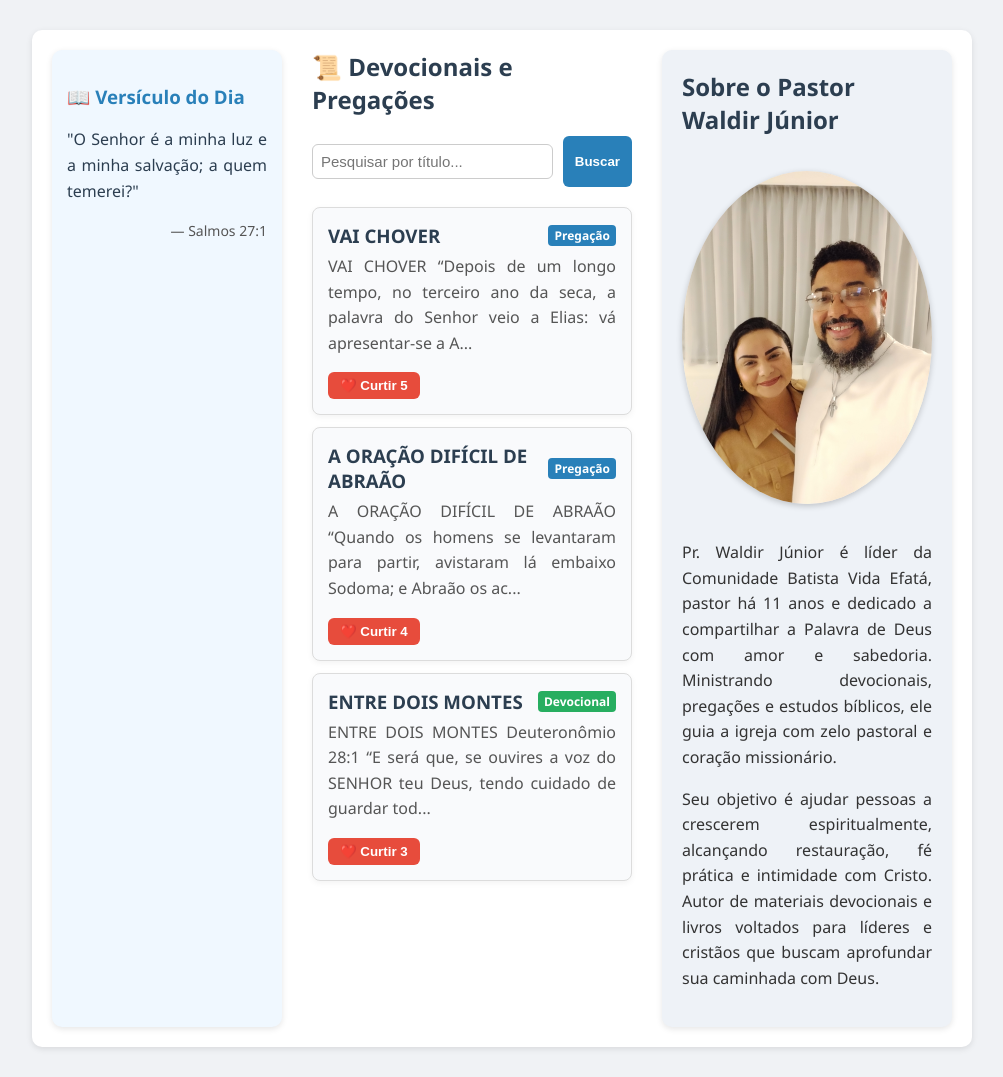
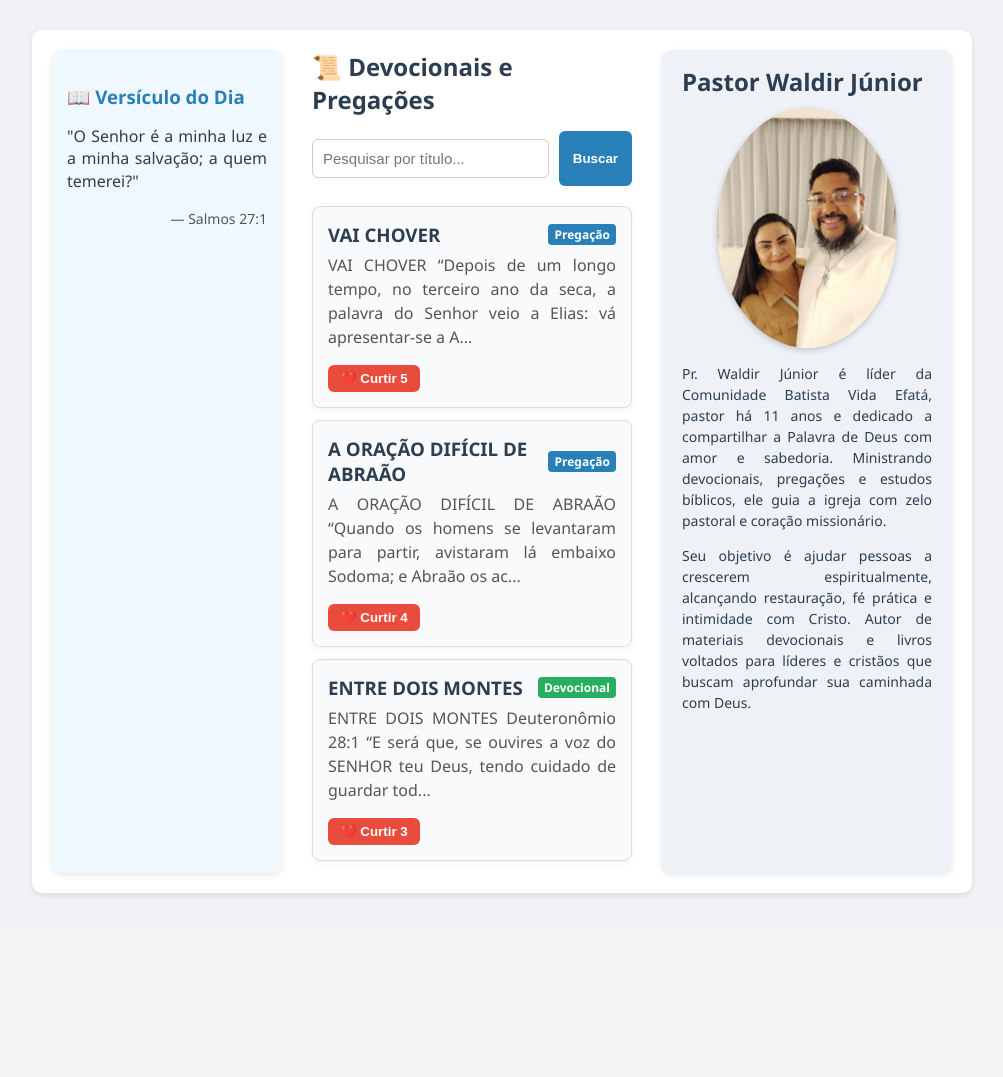
Before and after one commit to prwaldirfranco/devocionais_app, a Flask app: page / in a window 1280 px wide. Shown: the part 60-1137 px from the top of the page, without its empty margins (138-1141 px from the left). After the commit the page ends 955 px from the top, so only its background shows below. Run offline with Flask 3, Linux system fonts and the light colour scheme; data comes from the database, SQL or seed files in the repository.

Commit message:
Mensagem descrevendo a atualização

```diff
--- a/templates/index.html
+++ b/templates/index.html
@@ -5,23 +5,23 @@
 
   <!-- Coluna versículo diário (esquerda) -->
   <div style="flex:1; min-width:200px; background:#f0f8ff; padding:15px; border-radius:10px; box-shadow:0 2px 6px rgba(0,0,0,0.1);">
-    <h3 style="color:#2980b9;">📖 Versículo do Dia</h3>
-    <p id="versiculo-texto" style="font-size:16px; color:#2c3e50;">"{{ versiculo_texto }}"</p>
-    <p id="versiculo-ref" style="font-size:14px; color:#555; text-align:right;">— {{ versiculo_ref }}</p>
+    <h3 style="color:#2980b9; margin-bottom:10px;">📖 Versículo do Dia</h3>
+    <p id="versiculo-texto" style="font-size:16px; color:#2c3e50; line-height:1.4;">"{{ versiculo_texto }}"</p>
+    <p id="versiculo-ref" style="font-size:14px; color:#555; text-align:right; margin-top:6px;">— {{ versiculo_ref }}</p>
   </div>
 
   <!-- Coluna devocionais (centro) -->
   <div style="flex:2; min-width:300px;">
-    <h2 style="color:#2c3e50;">📜 Devocionais e Pregações</h2>
+    <h2 style="color:#2c3e50; margin-bottom:15px;">📜 Devocionais e Pregações</h2>
 
     <!-- Barra de pesquisa -->
     <form method="GET" style="margin-bottom:20px; display:flex; gap:10px;">
-        <input type="text" name="q" placeholder="Pesquisar por título..." value="{{ query }}" style="flex:1; padding:8px; border-radius:6px; border:1px solid #ccc;">
-        <button type="submit" style="padding:8px 12px; background:#2980b9; color:white; border:none; border-radius:6px;">Buscar</button>
+        <input type="text" name="q" placeholder="Pesquisar por título..." value="{{ query }}" style="flex:1; padding:10px; border-radius:6px; border:1px solid #ccc;">
+        <button type="submit" style="padding:10px 14px; background:#2980b9; color:white; border:none; border-radius:6px;">Buscar</button>
     </form>
 
     {% for dev in devocionais %}
-    <div style="background:#f9fafc; padding:15px; margin-bottom:12px; border-radius:8px; border:1px solid #dcdcdc; box-shadow:0 2px 6px rgba(0,0,0,0.05);">
+    <div style="background:#f9fafc; padding:15px; margin-bottom:12px; border-radius:8px; border:1px solid #dcdcdc; box-shadow:0 2px 6px rgba(0,0,0,0.05); transition: transform 0.2s;">
         <a href="{{ url_for('view', devocional_id=dev[0]) }}" style="text-decoration:none; color:#2c3e50;">
             <h3 style="margin:0; display:flex; justify-content:space-between; align-items:center;">
                 {{ dev[1] }}
@@ -32,7 +32,7 @@
                 {% endif %}
             </h3>
             {% if dev[3] %}
-            <p style="margin-top:6px; color:#555;">{{ dev[3][:120] }}{% if dev[3]|length > 120 %}...{% endif %}</p>
+            <p style="margin-top:6px; color:#555; line-height:1.5;">{{ dev[3][:120] }}{% if dev[3]|length > 120 %}...{% endif %}</p>
             {% endif %}
         </a>
 
@@ -49,11 +49,15 @@
   </div>
 
   <!-- Coluna sobre o pastor (direita) -->
-  <div style="flex:1; min-width:250px; background:#eef2f7; padding:20px; border-radius:10px; box-shadow:0 2px 6px rgba(0,0,0,0.1);">
-    <h2 style="color:#2c3e50;">Sobre o Pastor Waldir Júnior</h2>
-    <img src="{{ url_for('static', filename='foto_pastor.jpg') }}" alt="Pastor Waldir" style="width:100%; border-radius:100%; margin-top:15px; margin-bottom:15px; box-shadow:0 2px 6px rgba(0,0,0,0.2);">
-    <p>Pr. Waldir Júnior é líder da Comunidade Batista Vida Efatá, pastor há 11 anos e dedicado a compartilhar a Palavra de Deus com amor e sabedoria. Ministrando devocionais, pregações e estudos bíblicos, ele guia a igreja com zelo pastoral e coração missionário.</p>
-    <p>Seu objetivo é ajudar pessoas a crescerem espiritualmente, alcançando restauração, fé prática e intimidade com Cristo. Autor de materiais devocionais e livros voltados para líderes e cristãos que buscam aprofundar sua caminhada com Deus.</p>
+  <div style="flex:1; min-width:250px; background:#eef2f7; padding:15px 20px; border-radius:10px; box-shadow:0 2px 6px rgba(0,0,0,0.1);">
+    <h2 style="color:#2c3e50; margin-bottom:10px;">Pastor Waldir Júnior</h2>
+    <img src="{{ url_for('static', filename='foto_pastor.jpg') }}" alt="Pastor Waldir" style="width:80%; max-width:180px; display:block; margin:0 auto 15px auto; border-radius:50%; box-shadow:0 2px 6px rgba(0,0,0,0.2);">
+    <p style="color:#2c3e50; font-size:14px; line-height:1.5; margin-bottom:10px;">
+        Pr. Waldir Júnior é líder da Comunidade Batista Vida Efatá, pastor há 11 anos e dedicado a compartilhar a Palavra de Deus com amor e sabedoria. Ministrando devocionais, pregações e estudos bíblicos, ele guia a igreja com zelo pastoral e coração missionário.
+    </p>
+    <p style="color:#2c3e50; font-size:14px; line-height:1.5;">
+        Seu objetivo é ajudar pessoas a crescerem espiritualmente, alcançando restauração, fé prática e intimidade com Cristo. Autor de materiais devocionais e livros voltados para líderes e cristãos que buscam aprofundar sua caminhada com Deus.
+    </p>
   </div>
 
 </div>
@@ -73,7 +77,7 @@ buttons.forEach(btn => {
     });
 });
 
-// Atualizar versículo automaticamente a cada 24h (86400000ms)
+// Atualizar versículo automaticamente a cada 24h
 async function atualizarVersiculo() {
     try {
         const resp = await fetch('/api/versiculo');
@@ -86,11 +90,7 @@ async function atualizarVersiculo() {
         console.error('Erro ao atualizar versículo', e);
     }
 }
-
-// Atualiza na primeira carga
 atualizarVersiculo();
-
-// Intervalo para atualizar a cada 24 horas
 setInterval(atualizarVersiculo, 86400000);
 </script>
 
```
